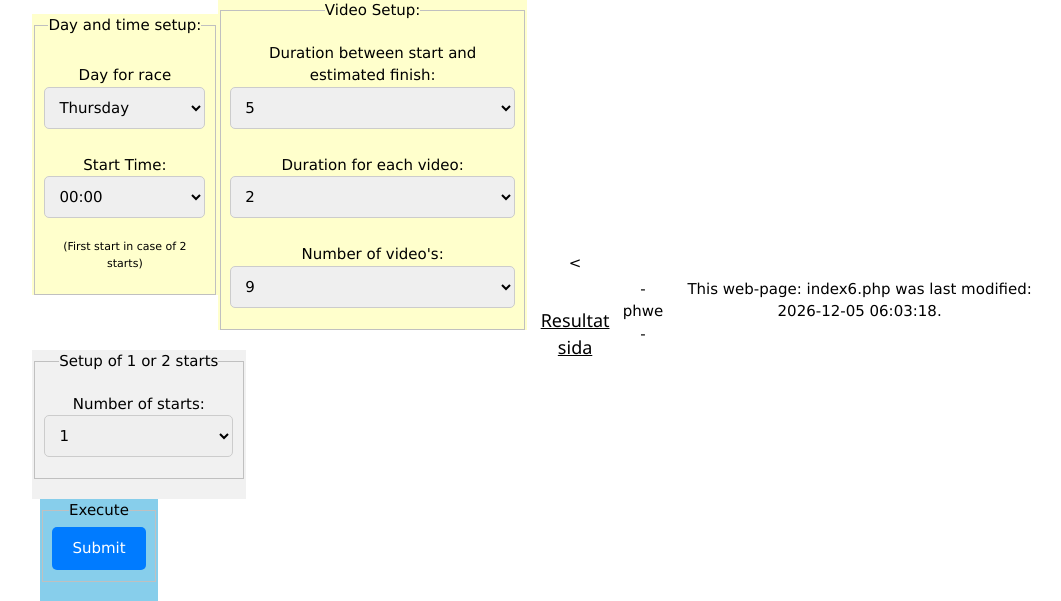
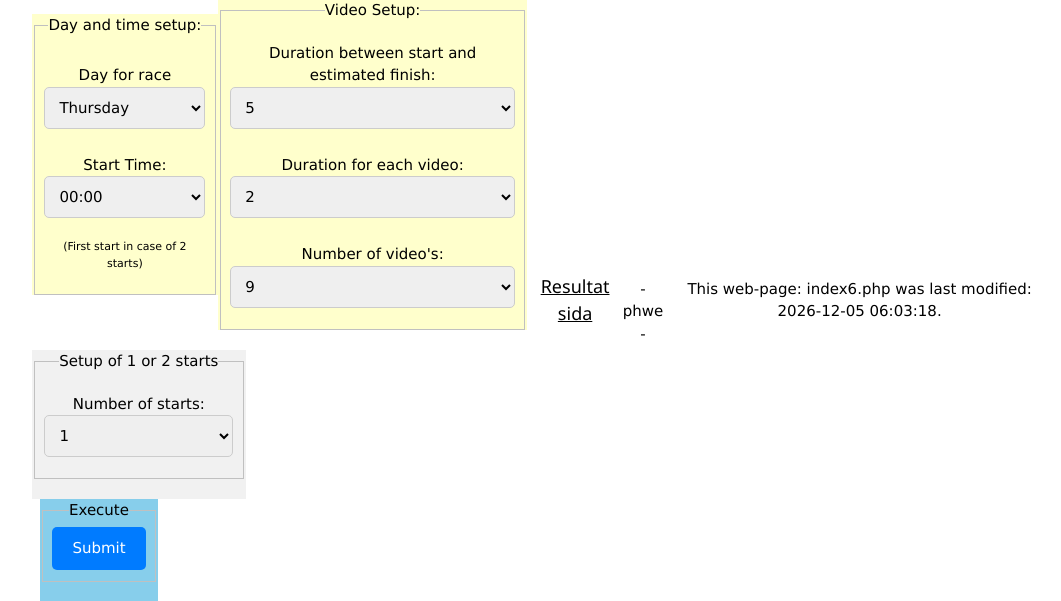
Before and after one commit to nrjphwe/Regattastart, a PHP site: page /index6.php in a window 1280 px wide. Shown: the part 104-705 px from the top of the page, without its empty margins (104-1165 px from the left). Run offline with PHP 8.4, Linux system fonts and the light colour scheme.

Commit message:
Update index6.php

```diff
--- a/index6.php
+++ b/index6.php
@@ -210,10 +210,10 @@ $num_starts = isset($_SESSION["form_data"]["num_starts"]) ? $_SESSION["form_data
     </div>
 <!-- Here is our page's main content -->
 <main>
-    <br>
-    <div id="result" ></div>
-    <<div style="text-align: center;">
-    <br>
+    <div class="form-container" style="text-align: center;">
+        <div style="text-align: center;">
+        <div id="result" ></div>
+    </div>
     <h5> <a href="/index.php">  Resultat sida  </a></h5>
     </div>
 </main>
```
